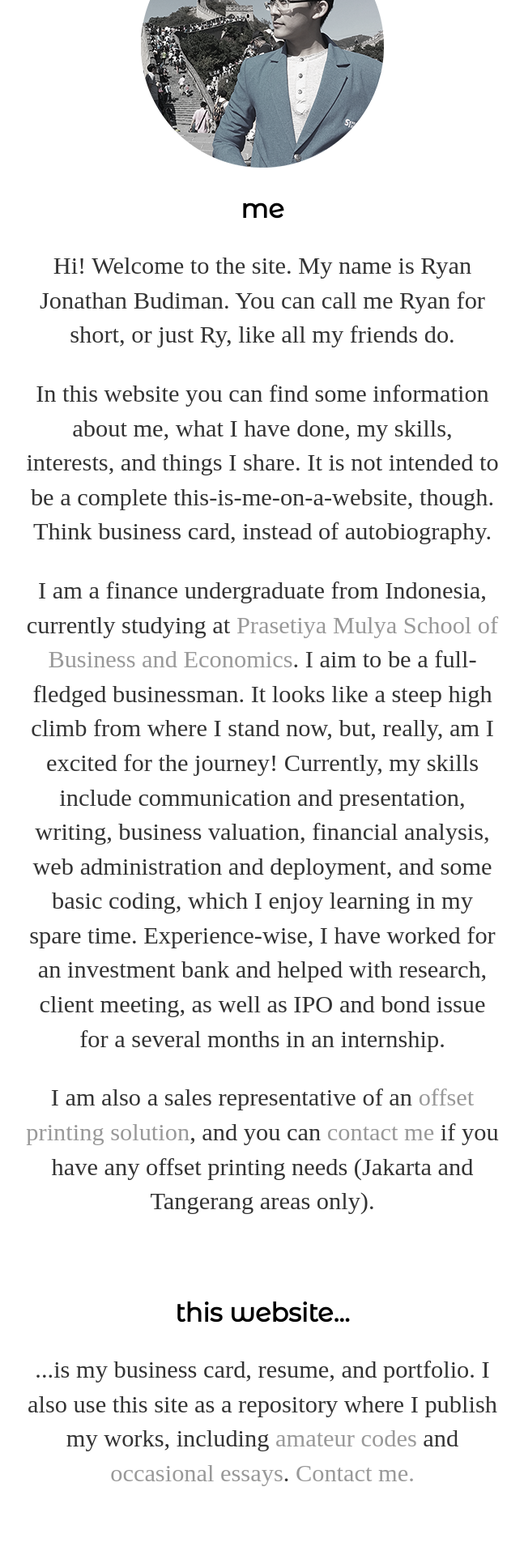
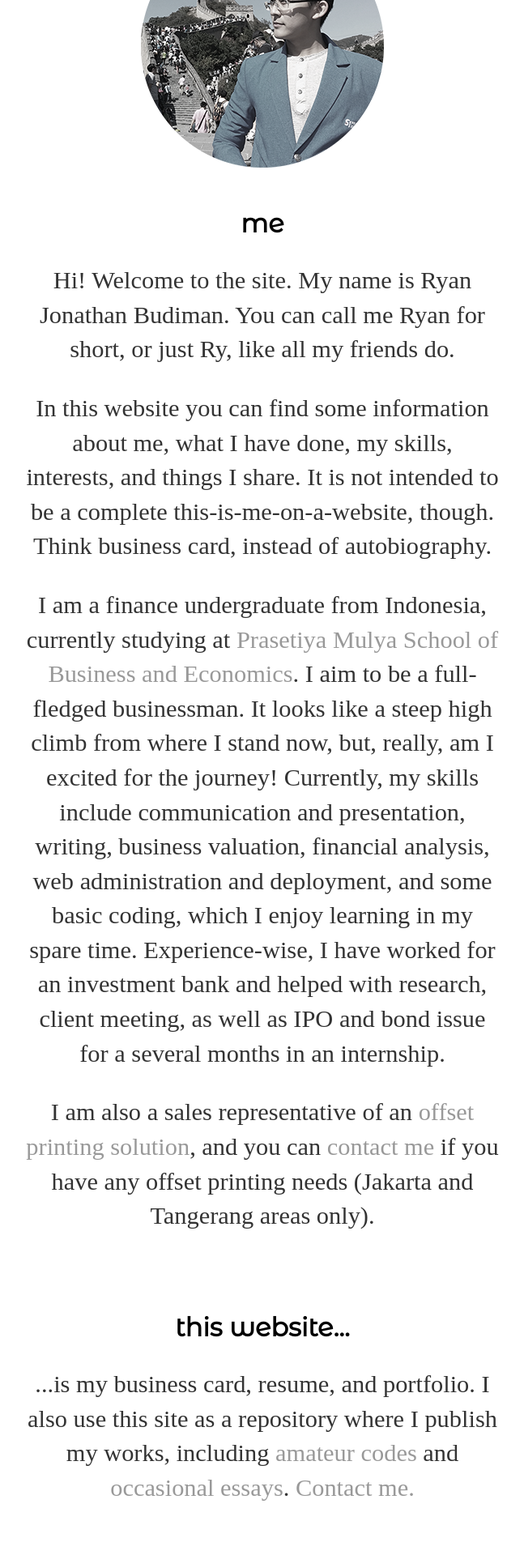
Before and after one commit to ryanjonathanb/ryanjonathanb.github.io, a Jekyll site: the page built from index.html, in a window 1280 px wide. Shown: the part 1961-3881 px from the top of the page at 81% size, without its empty margins (316-963 px from the left). Built offline with Jekyll 4.4.1, drawn with Linux system fonts in a browser that asks for light colours; some web fonts are replaced.

Commit message:
foto kecilan

```diff
--- a/index.html
+++ b/index.html
@@ -31,7 +31,7 @@ title: ryanjonathanb - Ryan Jonathan Budiman
 	<!-- End quote -->
 
 	<div id="homepage">
-		<img src="ryan-jonathan-budiman-photo.png" text-align:"center"/>
+		<img src="ryan-jonathan-budiman-photo.png" text-align:"center"/><br/><br/>
 		<h2 class="homepage" id="me">me</h2>
 		<p class="homepage">Hi! Welcome to the site. My name is Ryan Jonathan Budiman. You can call me Ryan for short, or just Ry, like all my friends do. </p>
 		<p class="homepage">In this website you can find some information about me, what I have done, my skills, interests, and things I share. It is not intended to be a complete this-is-me-on-a-website, though. Think business card, instead of autobiography.</p>
```
